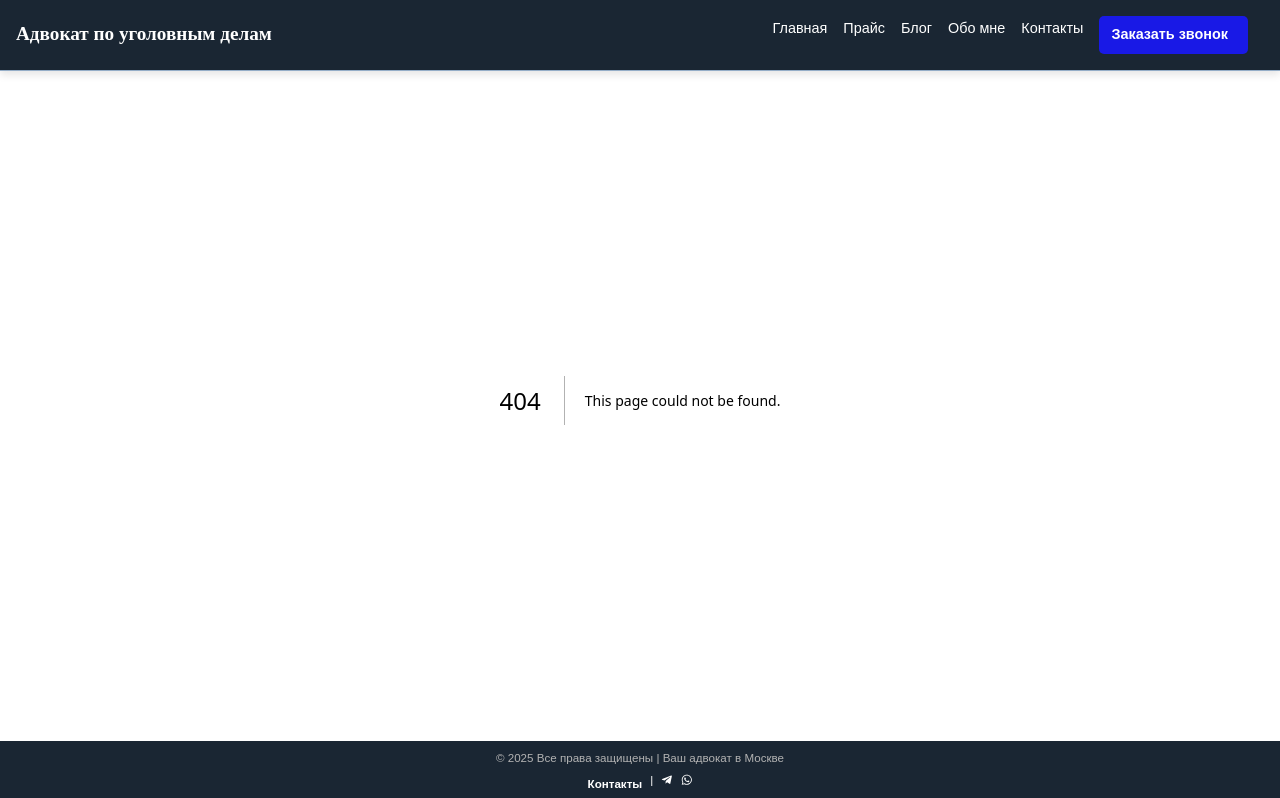
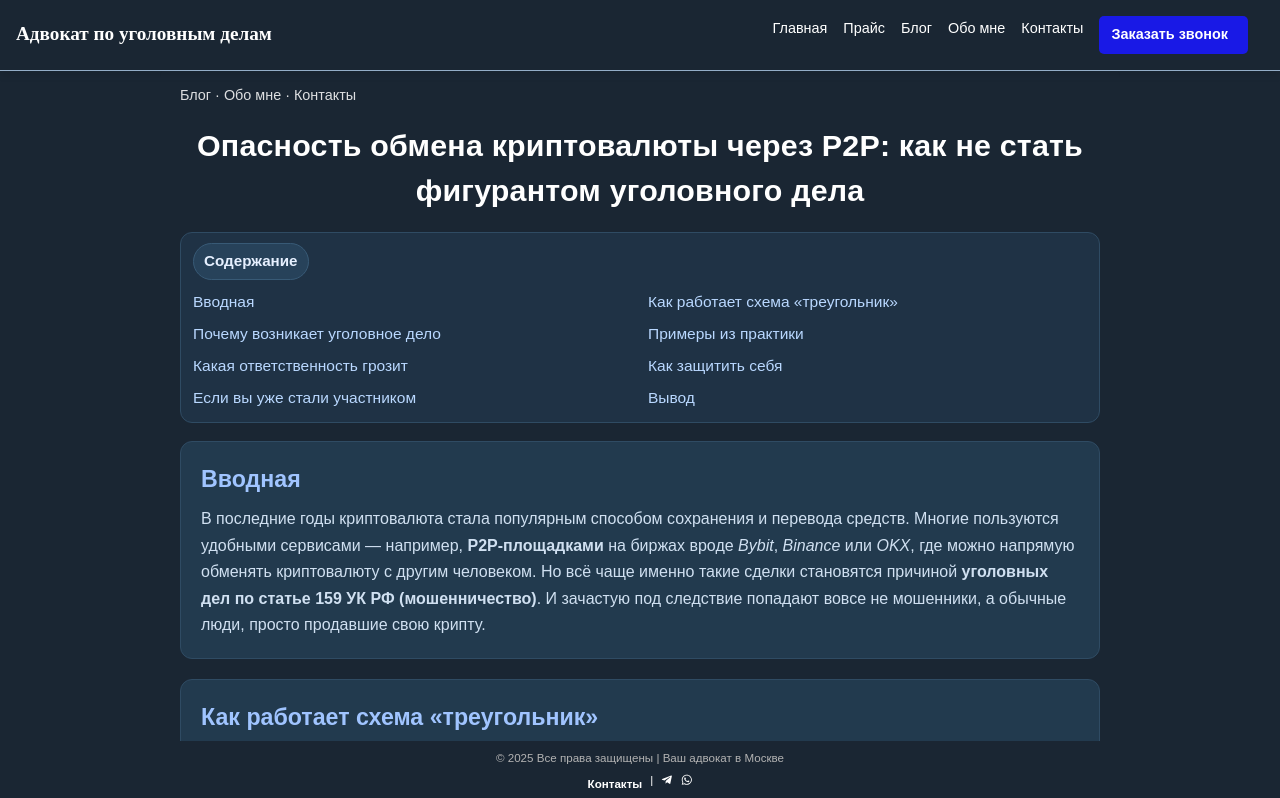
Before and after one commit to VladPeskovDev/Next-js-React-, a Next.js app in the folder lawyer-page/: page /p2p-crypto-risk in a window 1280 px wide. Before the commit this address had no page. Shown: the top 798 px of the page. Built offline with nearby package versions, Linux system fonts and the light colour scheme.

Commit message:
fix: error deploy1

```diff
--- a/lawyer-page/src/app/CryptoP2PRisk/ArticlePage.module.css
+++ b/lawyer-page/src/app/p2p-crypto-risk/ArticlePage.module.css
@@ -183,6 +183,3 @@
     padding: 5px 9px;
   }
 }
-
-/* Плавная прокрутка (если используешь CSS-модули, оформи как :global) */
-:global(html) { scroll-behavior: smooth; }
```
Also changed, not shown: lawyer-page/src/app/p2p-crypto-risk/page.tsx (renamed from lawyer-page/src/app/CryptoP2PRisk/page.tsx).
